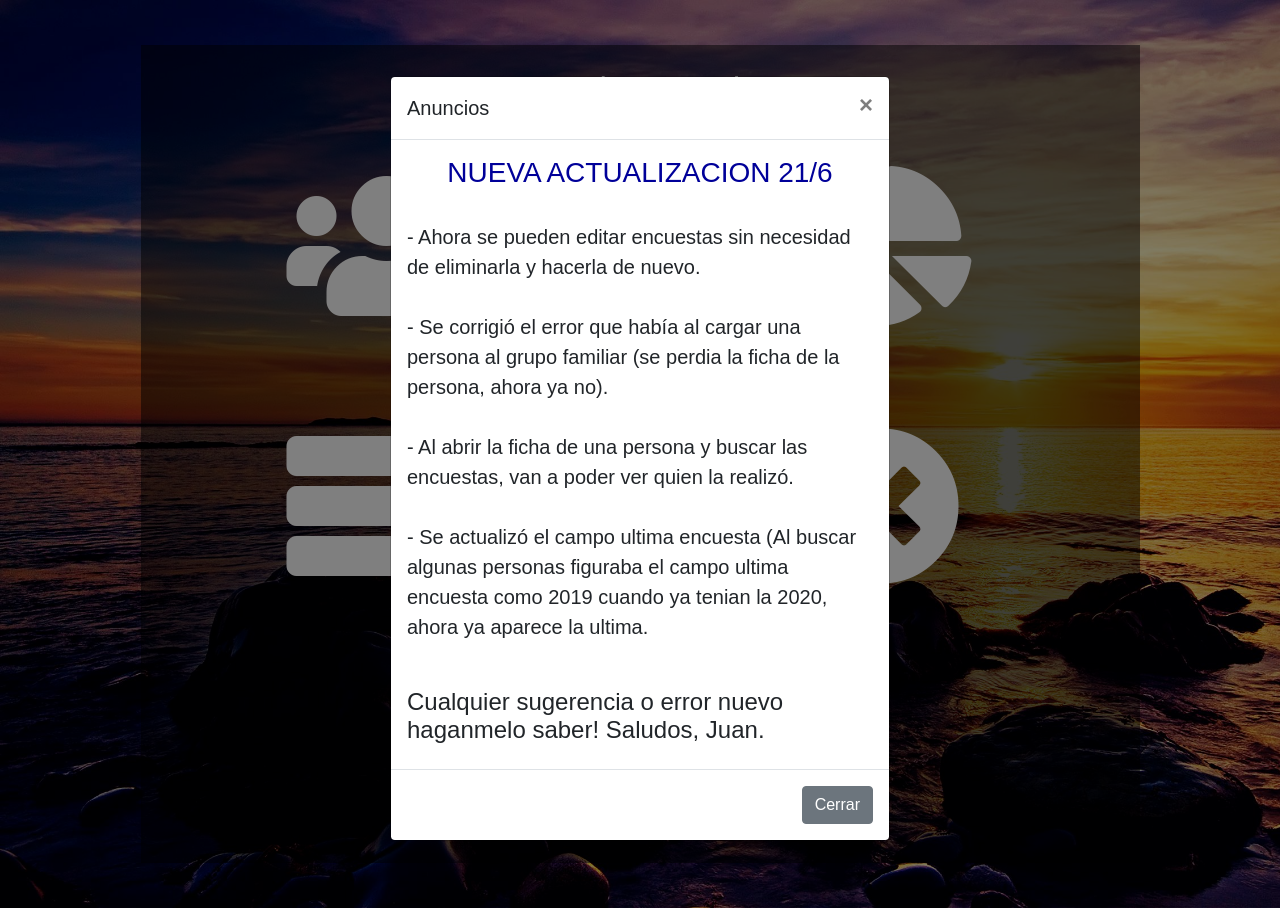
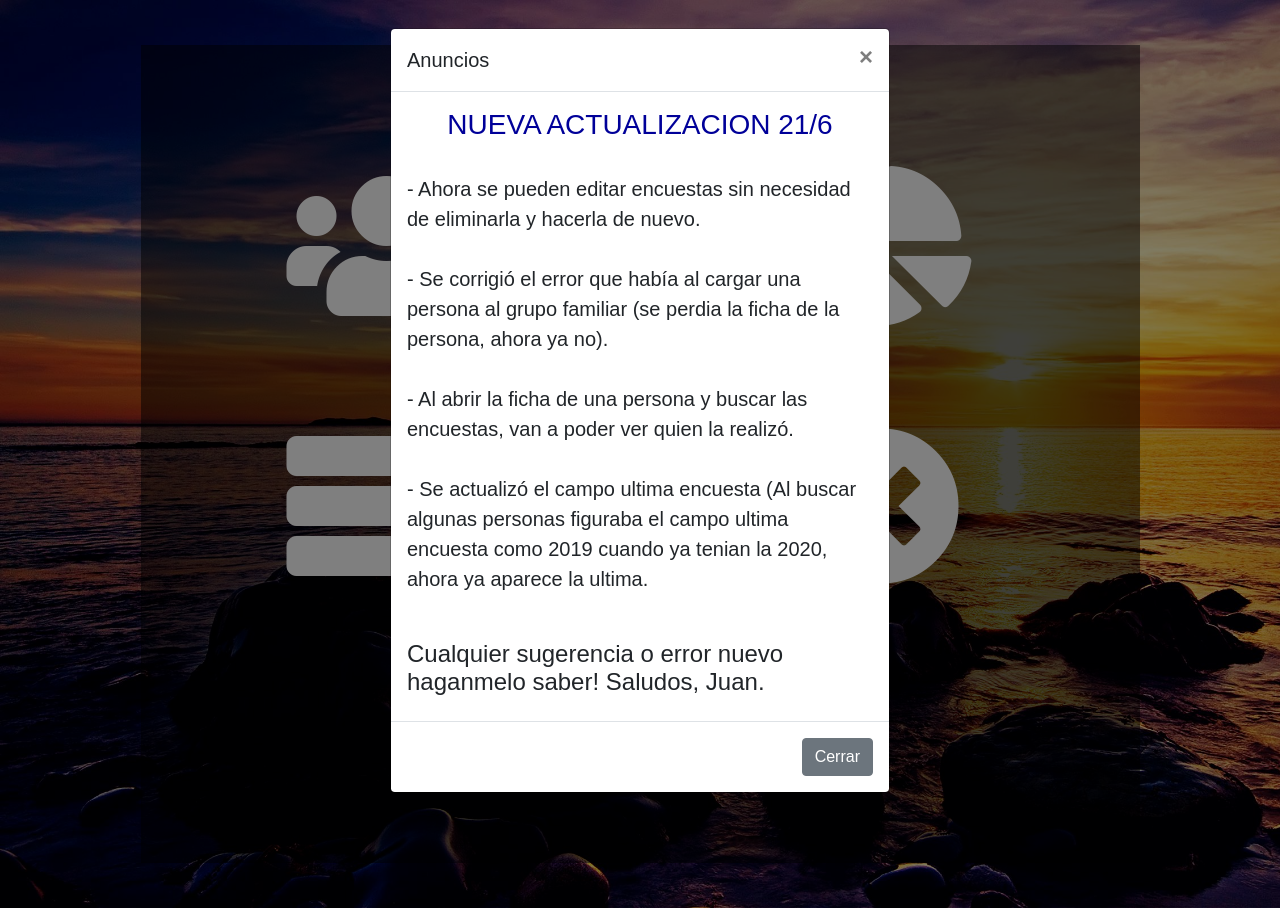
Before and after one commit to juansepu96/sideso_refresh, a PHP site: page /Inicio.php in a window 1280 px wide. Run offline with PHP 8.4, Linux system fonts and the light colour scheme; the visitor is signed in with stand-in values (Sample User, id 1); some libraries are stand-ins or nearby versions; some web fonts are replaced.

Commit message:
fix margin top Modal

```diff
--- a/Inicio.php
+++ b/Inicio.php
@@ -70,7 +70,7 @@ $hora=intval($hora);
         </div>
 
 
-        <div class="modal mt-5" id="MostrarMensajes" tabindex="-1" role="dialog">
+        <div class="modal" id="MostrarMensajes" tabindex="-1" role="dialog">
           <div class="modal-dialog" role="document">
             <div class="modal-content">
               <div class="modal-header">
```
